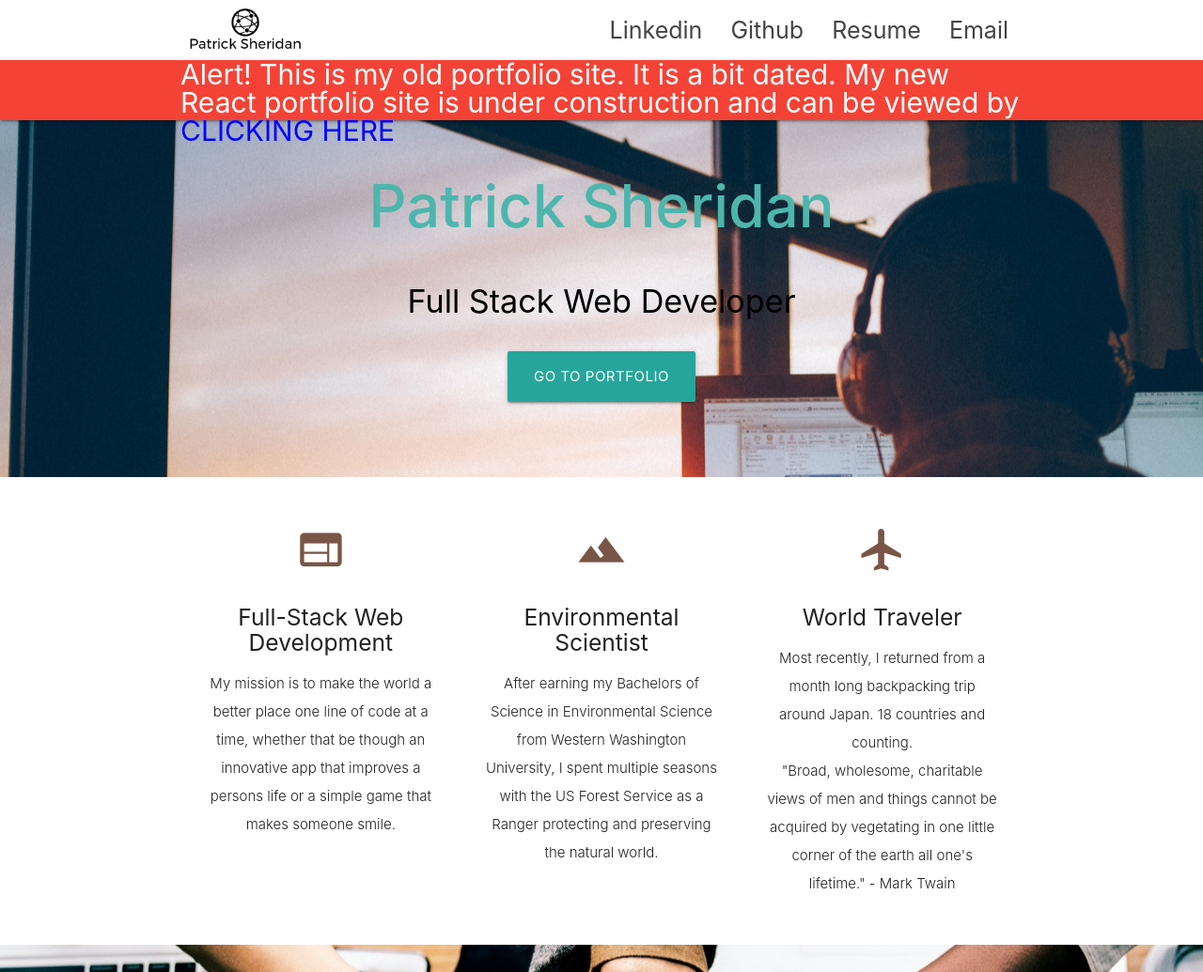
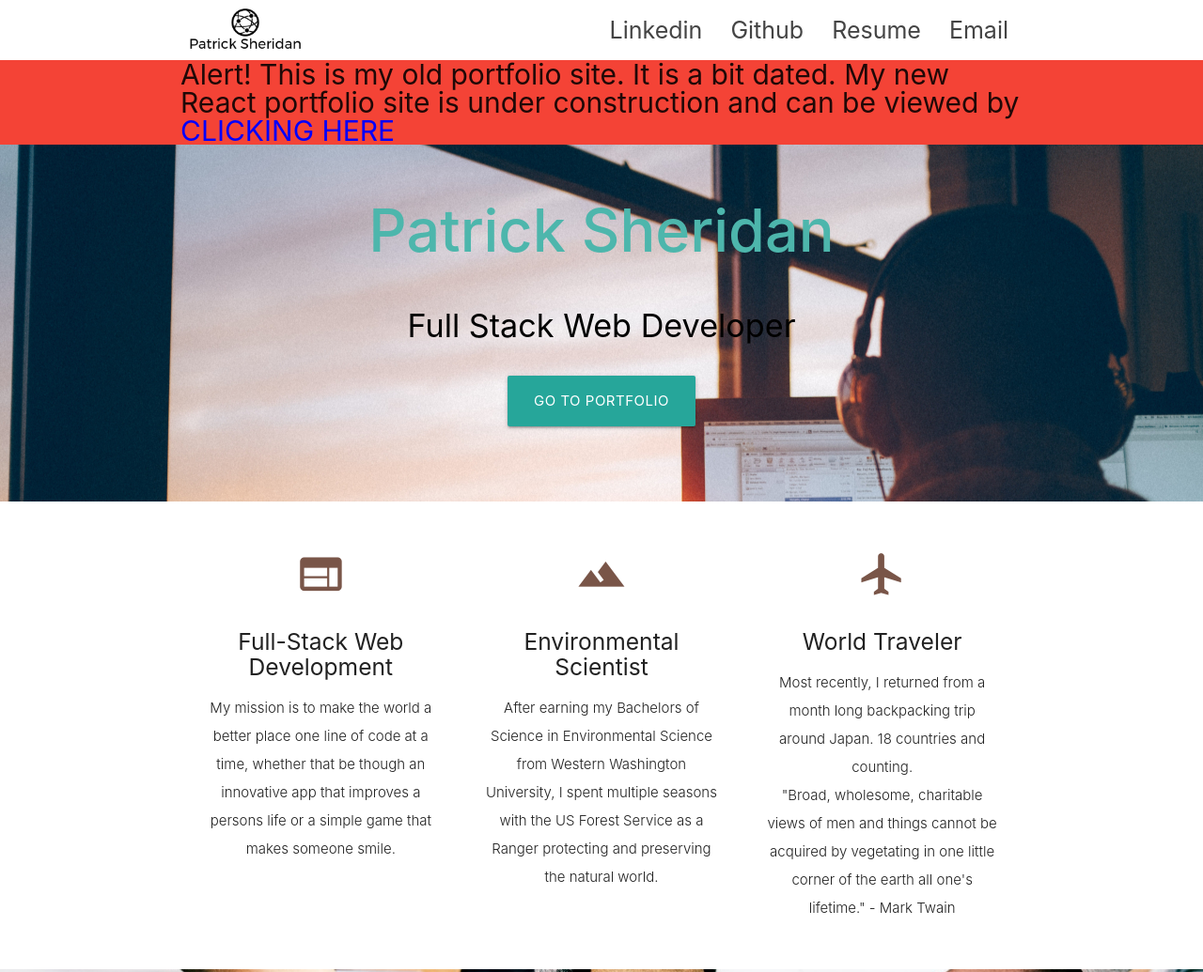
Before and after one commit to sheridp2/frontend-dev-portfolio, a website: page public/index.html in a window 1280 px wide. Shown: the top 1035 px of the page at 94% size. Drawn offline with nearby package versions, Linux system fonts and the light colour scheme.

Commit message:
banner fixed

```diff
--- a/public/index.html
+++ b/public/index.html
@@ -38,12 +38,11 @@
         <a href="#" data-target="nav-mobile" class="sidenav-trigger"><i class="material-icons">menu</i></a>
       </div>
     </nav>
-    <nav class="red">
-      <div class="nav-wrapper container">
-        <p style="margin-top: 0px; font-size: 30px">Alert! This is my old portfolio site. It is a bit dated. My new React portfolio site is under construction and can be viewed by <a style="color: blue" href="https://patrick-sheridan-dev-portfolio.vercel.app/">CLICKING HERE</a></p>
-        <a href="#" data-target="nav-mobile" class="sidenav-trigger"><i class="material-icons">menu</i></a>
+    <div class="red">
+      <div class="container">
+        <p style="margin-top: 0px; margin-bottom: 0; font-size: 30px">Alert! This is my old portfolio site. It is a bit dated. My new React portfolio site is under construction and can be viewed by <a style="color: blue" href="https://patrick-sheridan-dev-portfolio.vercel.app/">CLICKING HERE</a>
       </div>
-    </nav>
+    </div>
   </header>
   <main>
     <div id="index-banner" class="parallax-container">
```
